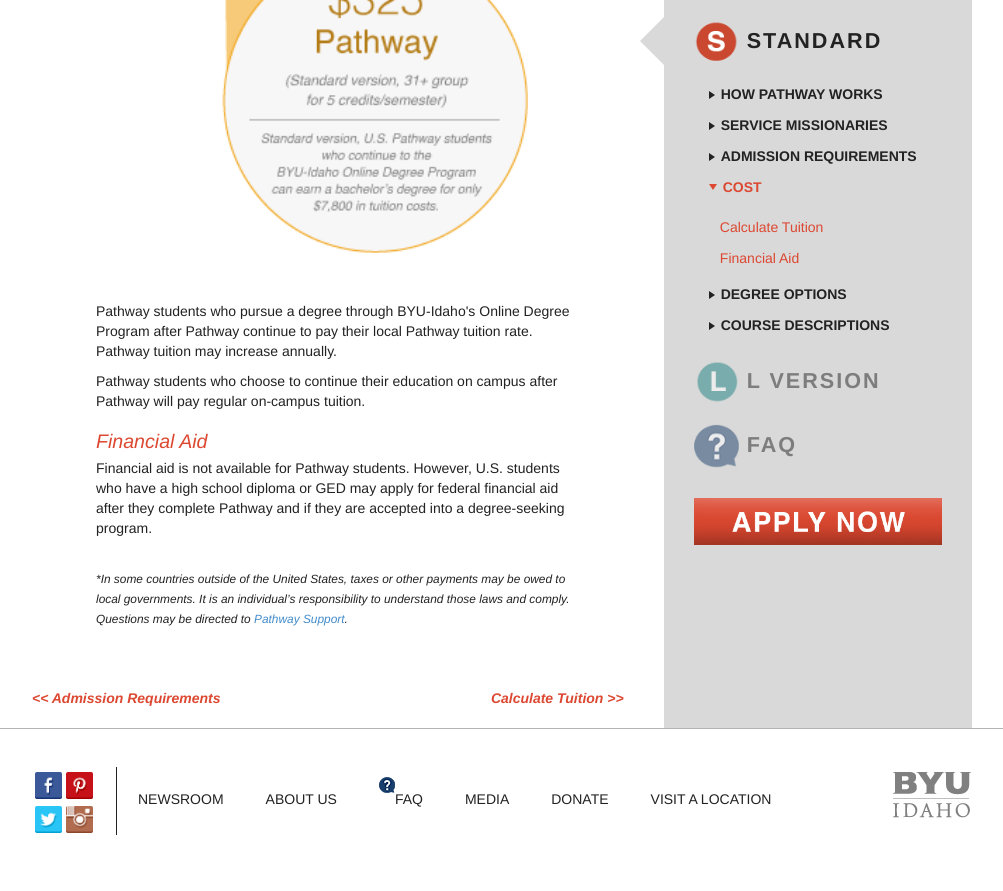
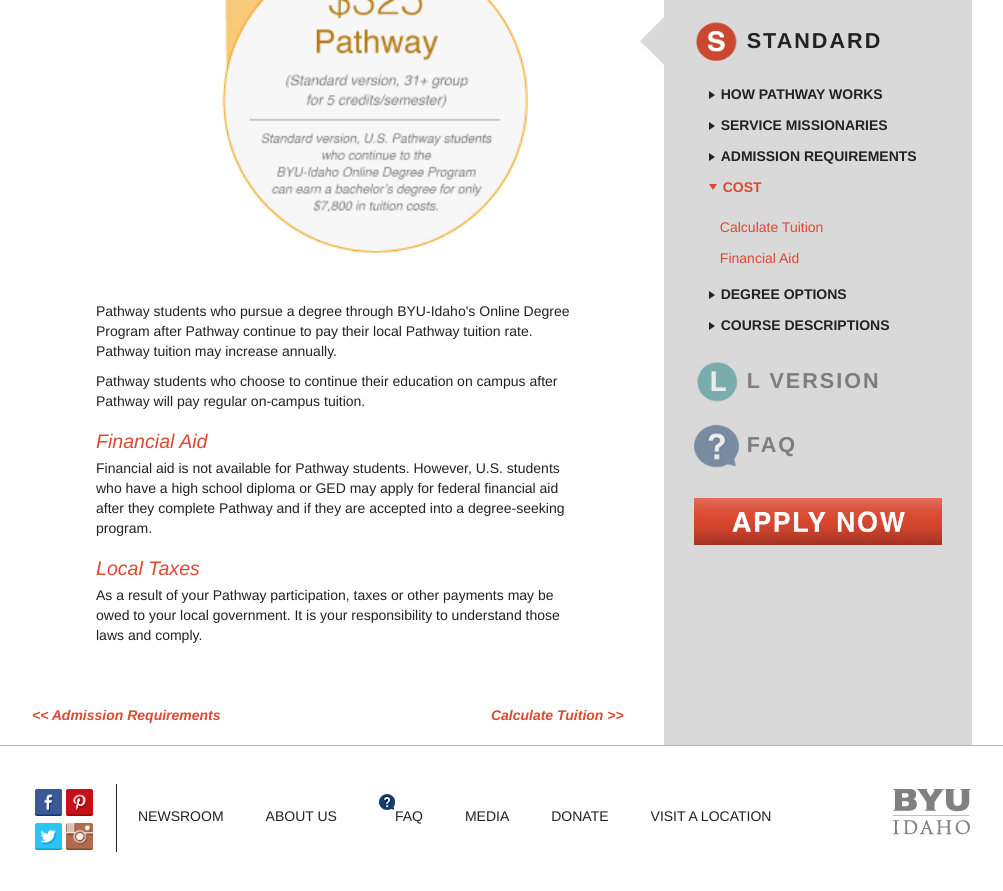
Before and after one commit to gordoman/pathway.lds.org-jekyll, a Jekyll site: the page built from jekyll-source/pages/what_is_pathway/s_version/cost.html, in a window 1280 px wide and 900 px high, scrolled down 1131 px. Shown: the top 891 px of the window, without its empty margins (138-1141 px from the left). Built offline with Jekyll 4.4.1, drawn with Linux system fonts in a browser that asks for light colours; nearby versions of some CDN libraries; some of the changed text lies outside the part shown.

Commit message:
Revert "tax disclaimer (revised)"
This reverts commit 56bcb7a37db05fca260da4c6ff692d030439cb37.

```diff
--- a/jekyll-source/pages/what_is_pathway/l_version/cost.html
+++ b/jekyll-source/pages/what_is_pathway/l_version/cost.html
@@ -22,7 +22,7 @@
 					<h2 id="Cost" class="subheading">Cost</h2>
 				</div>
 				<div class="main-content">
-					<p>Pathway’s low tuition rate brings a college education within financial reach of many who thought they could not afford college.*</p>
+					<p>Pathway’s low tuition rate brings a college education within financial reach of many who thought they could not afford college.</p>
 					<br>
 					<a href="{{site.baseurl}}pages/what_is_pathway/l_version/cost_calc_tuition.html"><img src="{{site.baseurl}}img/cost/button_tuition_blue.png" alt="Click here to calculate tuition" class="img-responsive" width="100%"></a>
 					<br>
@@ -35,7 +35,8 @@
 					<p>Pathway students who choose to continue their education on campus after Pathway will pay regular on-campus tuition.</p>
 					<h3 id="FinancialAid" class="p-heading turquoise">Financial Aid</h3>
 					<p>Financial aid is not available for Pathway students. However, U.S. students who have a high school diploma or GED may apply for federal financial aid after they complete Pathway and if they are accepted into a degree-seeking program.</p>
-					<p><br><small><em>*In some countries outside of the United States, taxes or other payments may be owed to local governments. It is an individual’s responsibility to understand those laws and comply. Questions may be directed to <a href="{{site.baseurl}}pages/advising-and-support.html">Pathway Support</a>.</em></small></p>
+					<h3 id="LocalTax" class="p-heading turquoise">Local Taxes</h3>
+					<p>As a result of your Pathway participation, taxes or other payments may be owed to your local government. It is your responsibility to understand those laws and comply.</p>
 				</div>
 			</div>
 			<a href="{{site.baseurl}}pages/what_is_pathway/l_version/admission.html" class="previous turquoise"><< Admission Requirements</a>
--- a/jekyll-source/pages/what_is_pathway/s_version/cost.html
+++ b/jekyll-source/pages/what_is_pathway/s_version/cost.html
@@ -23,7 +23,7 @@
 					<h2 id="Cost" class="subheading">Cost</h2>
 				</div>
 				<div class="main-content">
-					<p>Pathway’s low tuition rate brings a college education within financial reach of many who thought they could not afford college.*</p>
+					<p>Pathway’s low tuition rate brings a college education within financial reach of many who thought they could not afford college.</p>
 					<br>
 					<a href="cost_calc_tuition.html"><img src="{{site.baseurl}}img/cost/button_tuition.png" alt="Click here to calculate tuition" class="img-responsive" width="100%"></a>
 					<br>
@@ -35,7 +35,8 @@
 					<p>Pathway students who choose to continue their education on campus after Pathway will pay regular on-campus tuition.</p>
 					<h3 id="FinancialAid" class="p-heading red">Financial Aid</h3>
 					<p>Financial aid is not available for Pathway students. However, U.S. students who have a high school diploma or GED may apply for federal financial aid after they complete Pathway and if they are accepted into a degree-seeking program.</p>
-					<p><br><small><em>*In some countries outside of the United States, taxes or other payments may be owed to local governments. It is an individual’s responsibility to understand those laws and comply. Questions may be directed to <a href="{{site.baseurl}}pages/advising-and-support.html">Pathway Support</a>.</em></small></p>
+					<h3 id="LocalTax" class="p-heading red">Local Taxes</h3>
+					<p>As a result of your Pathway participation, taxes or other payments may be owed to your local government. It is your responsibility to understand those laws and comply.</p>
 				</div>
 			</div>
 			<a href="{{site.baseurl}}pages/what_is_pathway/l_version/admission.html" class="previous red"><< Admission Requirements</a>
```
